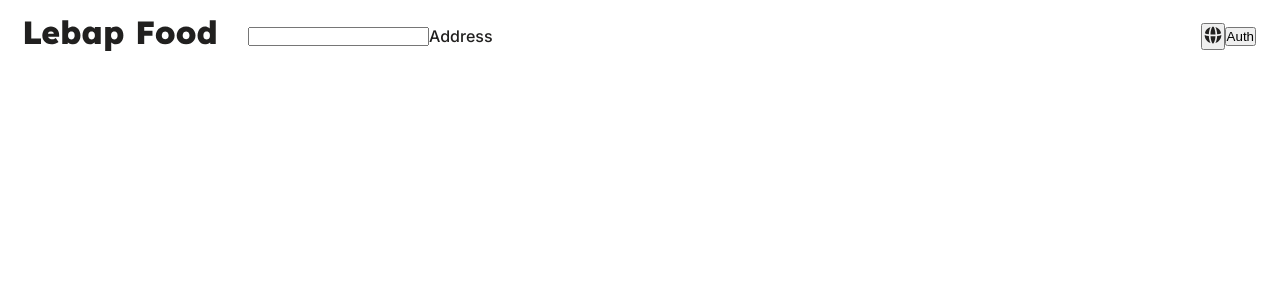
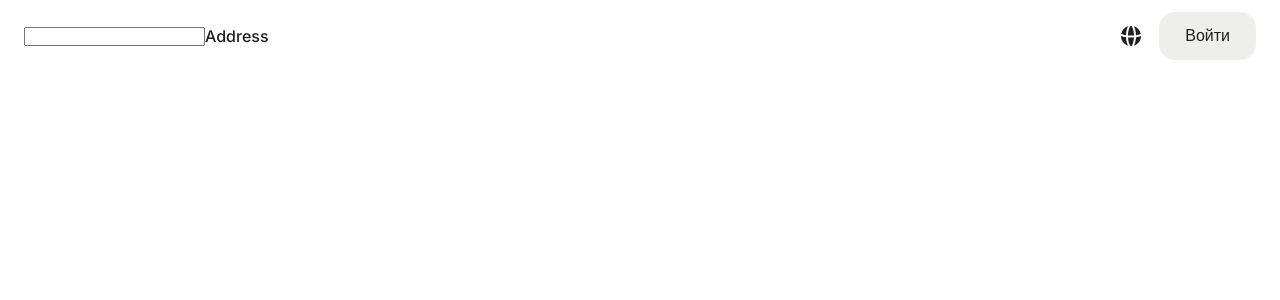
Before and after one commit to RaiseOnce/my-cafe, a Next.js app: page / in a window 1280 px wide. Shown: the top 300 px of the page. Built offline with nearby package versions, Linux system fonts and the light colour scheme.

Commit message:
left btns are done

```diff
--- a/src/assets/Globe.tsx
+++ b/src/assets/Globe.tsx
@@ -5,8 +5,8 @@ type Props = React.SVGProps<SVGSVGElement>
 export const Globe = (props: Props) => (
   <svg
     xmlns="http://www.w3.org/2000/svg"
-    width="20px"
-    height="20px"
+    width="24px"
+    height="24px"
     viewBox="0 0 24 24"
     fill="var(--text-color)"
     {...props}
--- a/src/components/Header/Header.module.scss
+++ b/src/components/Header/Header.module.scss
@@ -31,4 +31,23 @@
 }
 
 .lang {
+  display: flex;
+  padding: 12px 8px;
+  border: none;
+  background-color: transparent;
+  cursor: pointer;
 }
+
+.auth {
+  height: 48px;
+  margin-left: 8px;
+  padding-left: 26px;
+  padding-right: 26px;
+  border: none;
+  border-radius: 16px;
+  cursor: pointer;
+  background-color: var(--btn-color);
+  font-size: 16px;
+  color: var(--text-color);
+  transition: all 0.2s ease-out;
+}
--- a/src/components/Header/Header.tsx
+++ b/src/components/Header/Header.tsx
@@ -11,9 +11,9 @@ export default function Header({}: Props) {
     <header className={styles.header}>
       <Container className={styles.container}>
         <div className={styles.left}>
-          <Link className={styles.logo} href="/">
+          {/* <Link className={styles.logo} href="/">
             <Logo />
-          </Link>
+          </Link> */}
           <input />
           <div>Address</div>
         </div>
@@ -22,7 +22,9 @@ export default function Header({}: Props) {
           <button className={styles.lang}>
             <Globe />
           </button>
-          <button>Auth</button>
+          <button className={styles.auth}>
+            <span>Войти</span>
+          </button>
         </div>
       </Container>
     </header>
--- a/src/styles/_theme.scss
+++ b/src/styles/_theme.scss
@@ -15,6 +15,7 @@
     --text-color: #dfdedb;
     --primary-color: #d90007;
     --btn-color: #2f2f2e;
+    // --btn-color-transperent: #2f2f2e;
   }
 }
 
```
Also changed, not shown: src/assets/Logo.tsx (+14 -0 lines).
